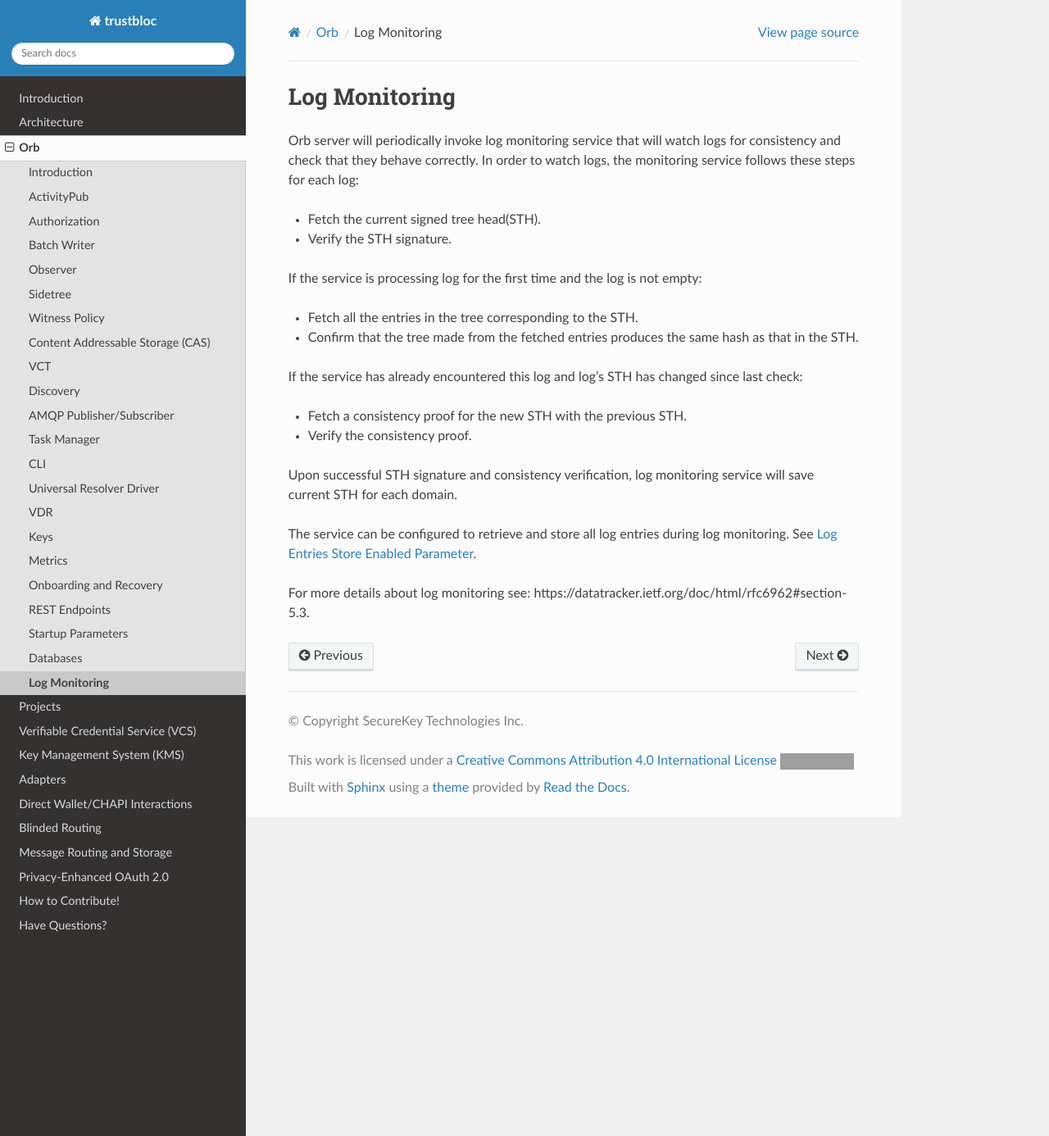
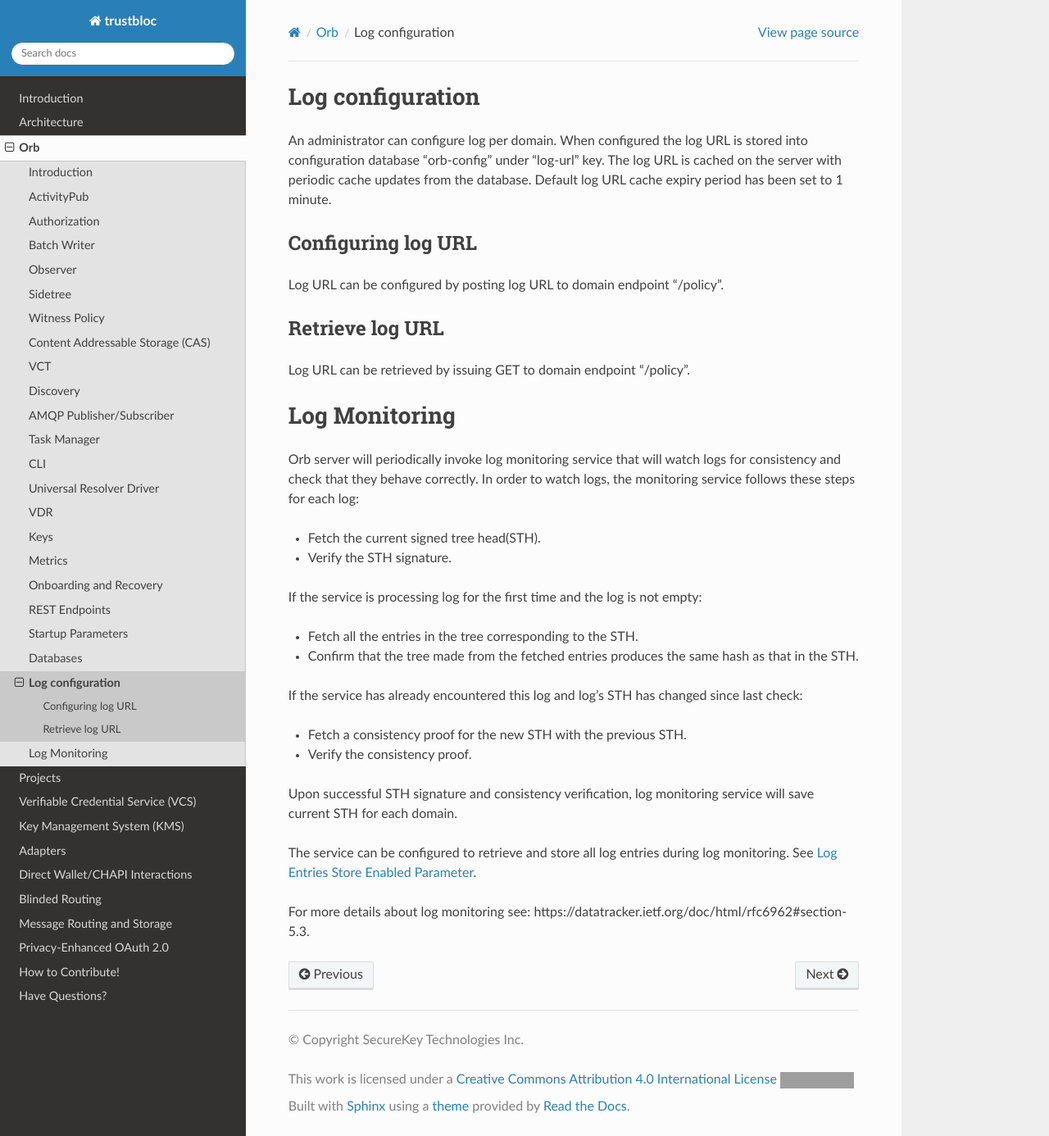
Before and after one commit to trustbloc/docs, a Sphinx documentation site: the page built from readthedocs/source/orb/log.md, in a window 1280 px wide and 1386 px high. Shown: the whole window at 82% size. Built offline with Sphinx 7.4.7 and the Read the Docs theme 2.0.0, drawn with Linux system fonts in a browser that asks for light colours; grey boxes are pictures that could not be loaded.

Commit message:
chore: Add log configuration
Add documentation for log configuration.

Signed-off-by: Sandra Vrtikapa <sandra.vrtikapa@securekey.com>

```diff
--- a/readthedocs/source/orb/index.rst
+++ b/readthedocs/source/orb/index.rst
@@ -25,4 +25,4 @@ Orb
    restendpoints/index.rst
    parameters.md
    database.md
-   logmonitoring.md
+   log.md
--- a/readthedocs/source/orb/logmonitoring.md
+++ b/readthedocs/source/orb/log.md
@@ -1,3 +1,18 @@
+# Log configuration
+
+An administrator can configure log per domain. When configured the log URL
+is stored into configuration database "orb-config" under "log-url" key.
+The log URL is cached on the server with periodic cache updates from the database.
+Default log URL cache expiry period has been set to 1 minute.
+
+### Configuring log URL
+
+Log URL can be configured by posting log URL to domain endpoint "/policy".
+
+### Retrieve log URL
+
+Log URL can be retrieved by issuing GET to domain endpoint "/policy".
+
 # Log Monitoring
 
 Orb server will periodically invoke log monitoring service that will watch logs for consistency
```
Also changed, not shown: readthedocs/source/orb/parameters.md (+0 -8 lines).
